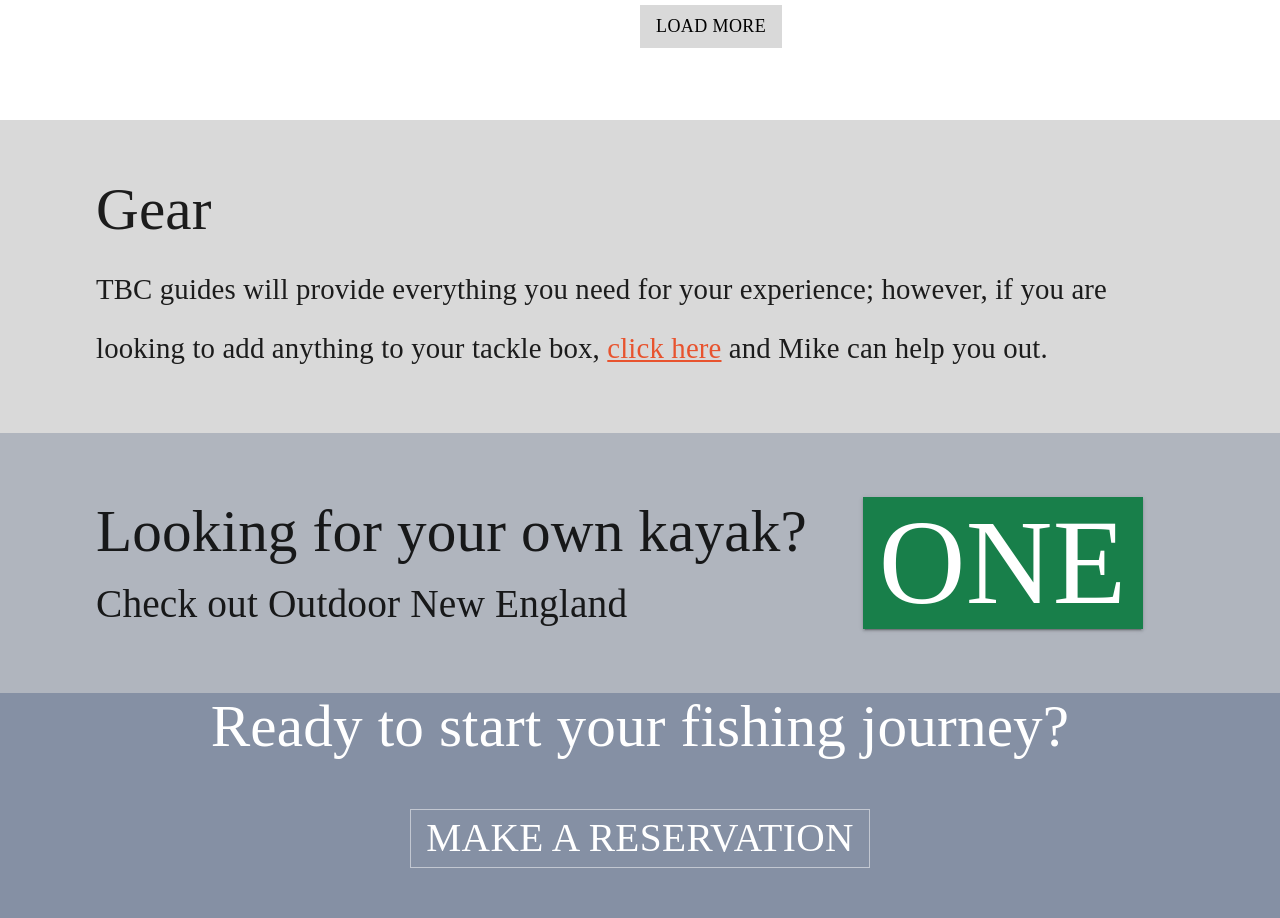
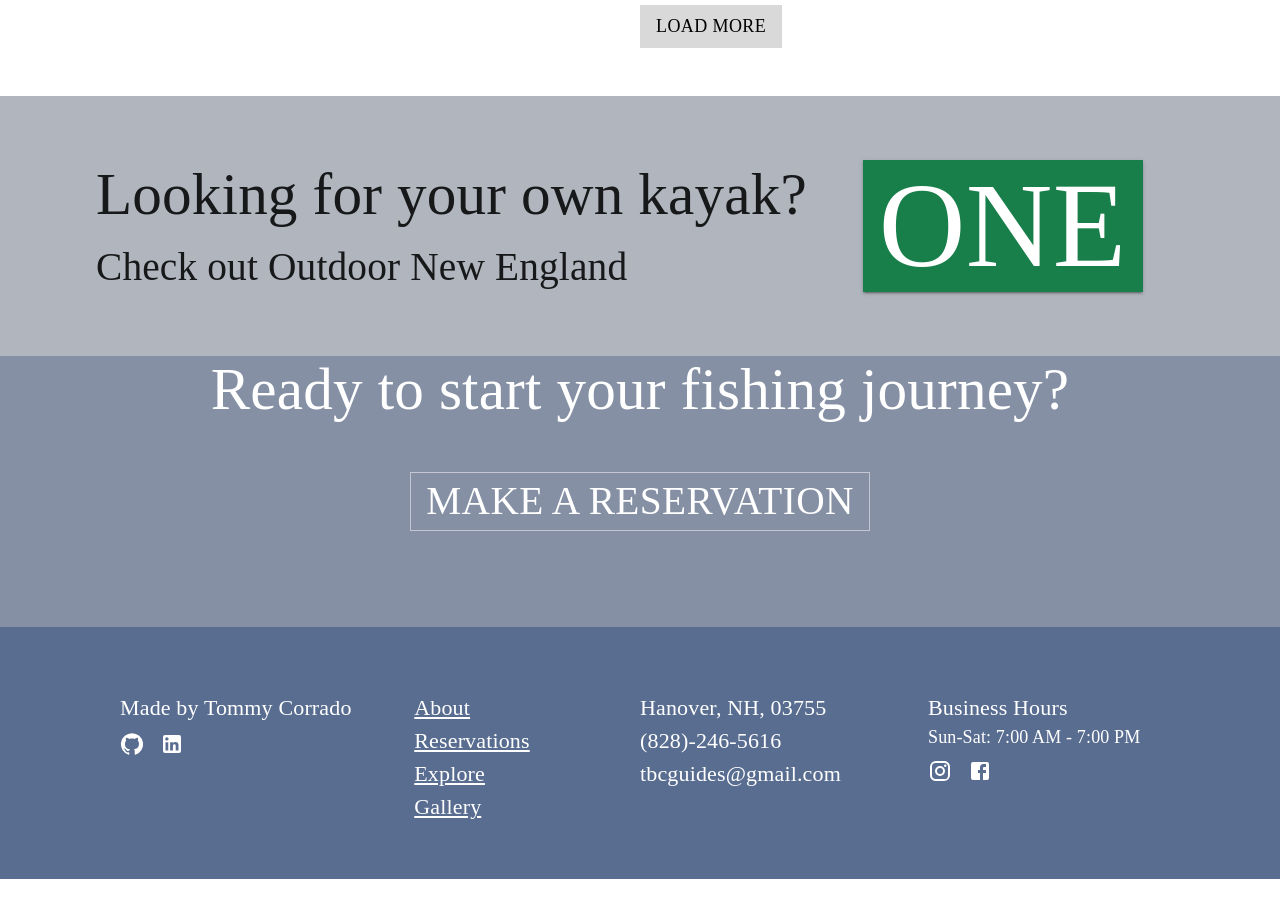
Before and after one commit to thomas-corrado/TBCGuides, a Next.js app: page /about in a window 1280 px wide. Shown: the part 1920-2838 px from the top of the page. After the commit the page ends 2799 px from the top, so only its background shows below. Built offline with nearby package versions, Linux system fonts and the light colour scheme; a web font is replaced by a local one.

Commit message:
delete curated

```diff
--- a/components/AboutPage/AboutPageComponent.js
+++ b/components/AboutPage/AboutPageComponent.js
@@ -17,7 +17,7 @@ const AboutPageComponent = () => {
         </Box>
       </Stack>
       <RatingMain />
-      <Gear />
+      {/* <Gear /> */}
       <OutdoorNE/>
       <ComeJoinUs />
       <ContactInfo />
```
